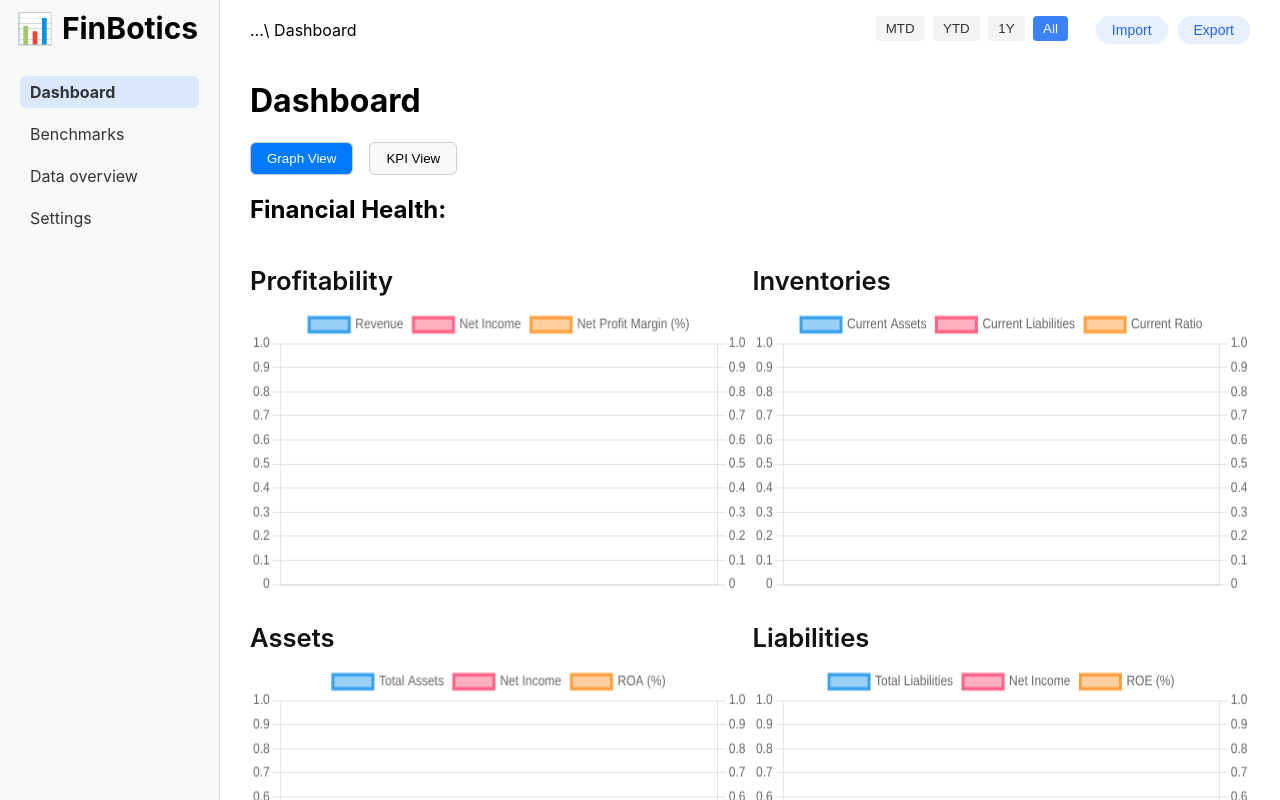
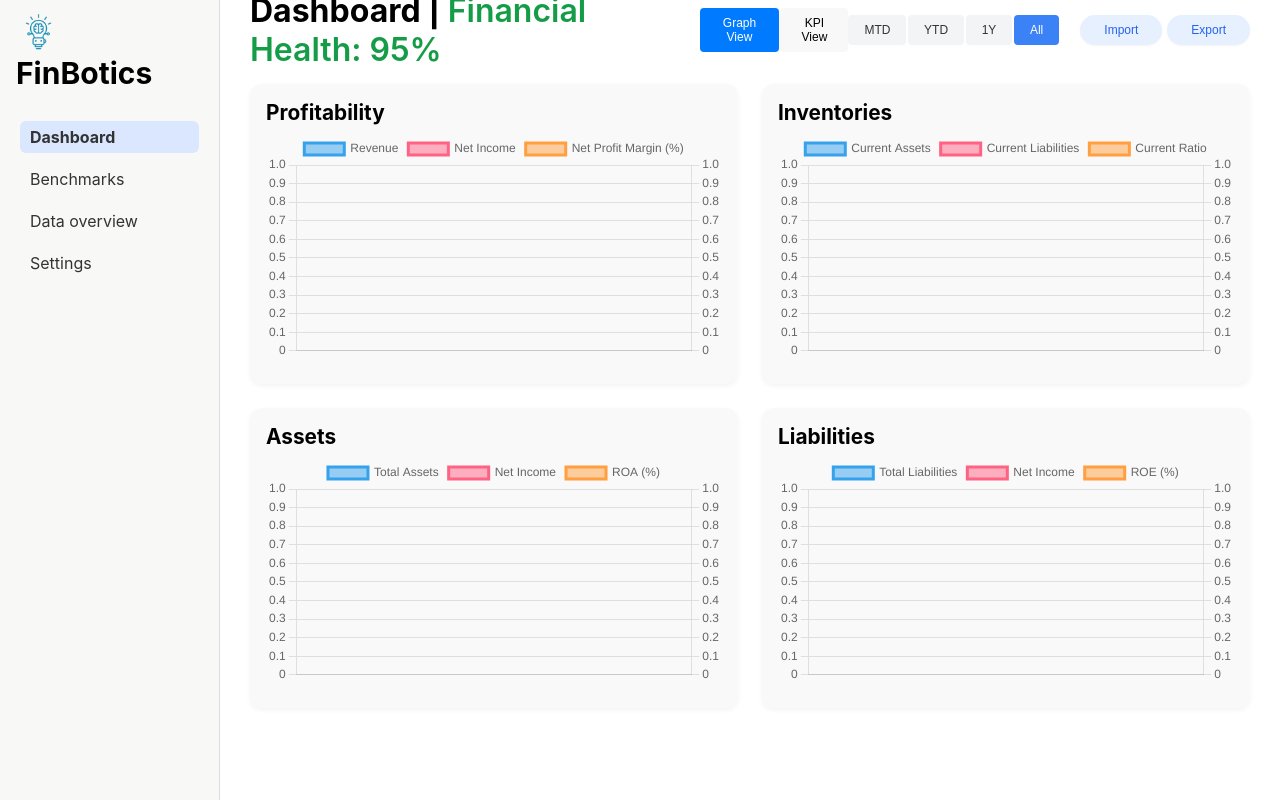
Before and after one commit to toman-svk/FinBotics, a website: page public/dashboard.html in a window 1280 px wide. Drawn offline with nearby package versions, Linux system fonts and the light colour scheme; no server answers.

Commit message:
improved ui design

```diff
--- a/public/dashboard.html
+++ b/public/dashboard.html
@@ -12,7 +12,10 @@
 
     <!-- 🔴 Sidebar -->
     <aside class="sidebar">
-      <div class="logo">📊 <strong>FinBotics</strong></div>
+      <div class="logo">
+        <img src="/assets/logo.png" alt="FinBotics Logo" style="height: 45px; vertical-align: middle; margin-right: 0px;">
+        <strong>FinBotics</strong>
+      </div>
       <ul class="nav">
         <li><a href="#" class="active">Dashboard</a>
         </li>
@@ -25,7 +28,14 @@
 
     <!-- 🟢 Topbar -->
     <header class="topbar">
-      <p>...\ Dashboard</p>
+      <h1>Dashboard | <span class="health-score">Financial Health: <span id="kpi-health">95%</span></span></h1>
+
+
+      <div class="view-toggle">
+        <button id="chartViewBtn" class="toggle-btn active">Graph View</button>
+        <button id="kpiViewBtn" class="toggle-btn">KPI View</button>
+      </div>
+
       <div class="action-buttons">
         <div class="period-toggle">
             <button class="period-btn" data-period="MTD">MTD</button>
@@ -40,73 +50,65 @@
 
     <!-- 🔵 Main Content -->
     <main class="main-content">
-        <h1>Dashboard</h1>
-
-        <div class="view-toggle">
-          <button id="chartViewBtn" class="toggle-btn active">Graph View</button>
-          <button id="kpiViewBtn" class="toggle-btn">KPI View</button>
-        </div>
 
 
 
-        <h2>Financial Health: <span id="kpi-health"></span></h2>
+        <div class="dashboard-grid">
 
-        <!-- KPI View Section (initially hidden) -->
-        <div id="kpi-view" style="display: none;">
-
-          <div class="kpi-grid">
-
-            <div class="kpi-card">
-              <h3>Profitability</h3>
+          <!-- Profitability block -->
+          <div class="dashboard-cell">
+            <h2 class="section-title">Profitability</h2>
+            <div class="graph-section" id="profitability-graph">
+              <canvas id="chart1"></canvas>
+            </div>
+            <div class="kpi-card" id="profitability-kpi">
               <p>Revenues: €<span id="kpi-revenue"></span></p>
               <p>Net Income: €<span id="kpi-net-income"></span></p>
               <p>Net Profit Margin: <span id="kpi-net-margin"></span>%</p>
             </div>
+          </div>
 
-            <div class="kpi-card">
-              <h3>Inventories</h3>
+          <!-- Inventories block -->
+          <div class="dashboard-cell">
+            <h2 class="section-title">Inventories</h2>
+            <div class="graph-section" id="inventories-graph">
+              <canvas id="chart2"></canvas>
+            </div>
+            <div class="kpi-card" id="inventories-kpi">
               <p>Current Assets: €<span id="kpi-current-assets"></span></p>
               <p>Current Liabilities: €<span id="kpi-current-liabilities"></span></p>
               <p>Current Ratio: <span id="kpi-current-ratio"></span></p>
             </div>
+          </div>
 
-            <div class="kpi-card">
-              <h3>Assets</h3>
+          <!-- Assets block -->
+          <div class="dashboard-cell">
+            <h2 class="section-title">Assets</h2>
+            <div class="graph-section" id="assets-graph">
+              <canvas id="chart3"></canvas>
+            </div>
+            <div class="kpi-card" id="assets-kpi">
               <p>Total Assets: €<span id="kpi-total-assets"></span></p>
               <p>ROA: <span id="kpi-roa"></span>%</p>
               <p>ROE: <span id="kpi-roe"></span>%</p>
             </div>
+          </div>
 
-            <div class="kpi-card">
-              <h3>Liabilities</h3>
+          <!-- Liabilities block -->
+          <div class="dashboard-cell">
+            <h2 class="section-title">Liabilities</h2>
+            <div class="graph-section" id="liabilities-graph">
+              <canvas id="chart4"></canvas>
+            </div>
+            <div class="kpi-card" id="liabilities-kpi">
               <p>Shareholders Equity: €<span id="kpi-equity"></span></p>
               <p>Total Liabilities: €<span id="kpi-liabilities"></span></p>
               <p>Debt to Equity: <span id="kpi-debt-equity"></span></p>
             </div>
           </div>
+
         </div>
 
-        <div id="chart-view" class="chart-grid">
-            <div class="chart-section">
-                <h2 class="chart-title">Profitability</h2>
-                <canvas id="chart1"></canvas>
-              </div>
-
-              <div class="chart-section">
-                <h2 class="chart-title">Inventories</h2>
-                <canvas id="chart2"></canvas>
-              </div>
-
-              <div class="chart-section">
-                <h2 class="chart-title">Assets</h2>
-                <canvas id="chart3"></canvas>
-              </div>
-
-              <div class="chart-section">
-                <h2 class="chart-title">Liabilities</h2>
-                <canvas id="chart4"></canvas>
-              </div>
-        </div>
     </main>
 
   </div>
--- a/public/js/dashboard.js
+++ b/public/js/dashboard.js
@@ -6,31 +6,47 @@ let chartInstances = [];
 function renderKPIView(data) {
   if (data.length === 0) return;
 
-  const latest = data[data.length - 1]; // Use most recent data point
   const euro = n => parseFloat(n).toLocaleString('en-CH');
+  const sum = (arr, fn) => arr.reduce((acc, cur) => acc + fn(cur), 0);
+  const avg = (arr, fn) => arr.length ? sum(arr, fn) / arr.length : 0;
 
-  document.getElementById("kpi-current-assets").textContent = euro(latest.current_assets);
-  document.getElementById("kpi-current-liabilities").textContent = euro(latest.current_liabilities);
-  document.getElementById("kpi-current-ratio").textContent = latest.current_ratio.toFixed(2);
+  // Averages across period
+  const avgRevenue = avg(data, d => d.revenue);
+  const avgNetIncome = avg(data, d => d.net_income);
+  const avgNetMargin = avg(data, d => d.net_profit_margin) * 100;
 
-  document.getElementById("kpi-revenue").textContent = euro(latest.revenue);
-  document.getElementById("kpi-net-income").textContent = euro(latest.net_income);
-  document.getElementById("kpi-net-margin").textContent = (latest.net_profit_margin * 100).toFixed(1);
+  const avgCurrentAssets = avg(data, d => d.current_assets);
+  const avgCurrentLiabilities = avg(data, d => d.current_liabilities);
+  const avgCurrentRatio = avg(data, d => d.current_ratio);
 
-  document.getElementById("kpi-equity").textContent = euro(latest.shareholders_equity || latest.total_assets - latest.total_liabilities);
-  document.getElementById("kpi-liabilities").textContent = euro(latest.total_liabilities);
-  const debtEquity = latest.total_liabilities / (latest.shareholders_equity || (latest.total_assets - latest.total_liabilities));
-  document.getElementById("kpi-debt-equity").textContent = debtEquity.toFixed(2);
+  const avgTotalAssets = avg(data, d => d.total_assets);
+  const avgROA = avg(data, d => d.roa) * 100;
+  const avgROE = avg(data, d => d.roe) * 100;
 
-  document.getElementById("kpi-total-assets").textContent = euro(latest.total_assets);
-  document.getElementById("kpi-roa").textContent = (latest.roa * 100).toFixed(1);
-  document.getElementById("kpi-roe").textContent = (latest.roe * 100).toFixed(1);
+  const avgEquity = avg(data, d => d.shareholders_equity || (d.total_assets - d.total_liabilities));
+  const avgLiabilities = avg(data, d => d.total_liabilities);
+  const avgDebtToEquity = avgEquity !== 0 ? avgLiabilities / avgEquity : 0;
 
-  // Fake financial health for demo (can be improved)
-  // const healthScore = Math.min(100, Math.round((latest.current_ratio + latest.roa * 100 + latest.roe * 100) / 3));
-  const healthScore = 95
-  document.getElementById("kpi-health").textContent = `${healthScore}%`;
+  // DOM Updates
+  document.getElementById("kpi-revenue").textContent = euro(avgRevenue);
+  document.getElementById("kpi-net-income").textContent = euro(avgNetIncome);
+  document.getElementById("kpi-net-margin").textContent = avgNetMargin.toFixed(1);
+
+  document.getElementById("kpi-current-assets").textContent = euro(avgCurrentAssets);
+  document.getElementById("kpi-current-liabilities").textContent = euro(avgCurrentLiabilities);
+  document.getElementById("kpi-current-ratio").textContent = avgCurrentRatio.toFixed(2);
+
+  document.getElementById("kpi-total-assets").textContent = euro(avgTotalAssets);
+  document.getElementById("kpi-roa").textContent = avgROA.toFixed(1);
+  document.getElementById("kpi-roe").textContent = avgROE.toFixed(1);
+
+  document.getElementById("kpi-shareholders-equity").textContent = euro(avgEquity);
+  document.getElementById("kpi-total-liabilities").textContent = euro(avgLiabilities);
+  document.getElementById("kpi-debt-to-equity").textContent = avgDebtToEquity.toFixed(2);
+
+
 }
+
 
 
 // Fetch data from backend
@@ -75,18 +91,14 @@ function filterData(data, period) {
 }
 
 // Render all 4 charts
-async function renderCharts() {
+async function renderCharts(data) {
 
     chartInstances.forEach(chart => chart.destroy());
     chartInstances = [];
 
-    const data = filterData(allData, selectedPeriod);
-    renderKPIView(data); // 🔹 Update KPI view on every change
-
     // Sort data chronologically
     data.sort((a, b) => new Date(a.period.year, getMonthIndex(a.period.month)) - new Date(b.period.year, getMonthIndex(b.period.month)));
 
-    // old const labels = data.map(item => `${item.period.month} ${item.period.year}`);
     const labels = data.map(item => {
         const monthAbbr = item.period.month.slice(0, 3); // "Jan", "Feb", ...
         const yearShort = item.period.year.toString().slice(-2); // "23"
@@ -106,8 +118,6 @@ async function renderCharts() {
 
     const totalLiabilities = data.map(item => item.total_liabilities);
     const roe = data.map(item => item.roe * 100);
-
-
 
     const configs = [
         {
@@ -210,25 +220,26 @@ async function renderCharts() {
 
 }
 
-// Add this for view switching
 function setupViewToggle() {
-  const chartBtn = document.getElementById("chartViewBtn");
-  const kpiBtn = document.getElementById("kpiViewBtn");
+  const chartViewBtn = document.getElementById("chartViewBtn");
+  const kpiViewBtn = document.getElementById("kpiViewBtn");
+  const dashboard = document.querySelector(".dashboard-grid");
 
-  chartBtn.addEventListener("click", () => {
-    chartBtn.classList.add("active");
-    kpiBtn.classList.remove("active");
-    document.getElementById("chart-view").style.display = "grid";
-    document.getElementById("kpi-view").style.display = "none";
+  chartViewBtn.addEventListener("click", () => {
+    dashboard.classList.add("show-graph");
+    dashboard.classList.remove("show-kpi");
+    chartViewBtn.classList.add("active");
+    kpiViewBtn.classList.remove("active");
   });
 
-  kpiBtn.addEventListener("click", () => {
-    kpiBtn.classList.add("active");
-    chartBtn.classList.remove("active");
-    document.getElementById("chart-view").style.display = "none";
-    document.getElementById("kpi-view").style.display = "block";
+  kpiViewBtn.addEventListener("click", () => {
+    dashboard.classList.add("show-kpi");
+    dashboard.classList.remove("show-graph");
+    kpiViewBtn.classList.add("active");
+    chartViewBtn.classList.remove("active");
   });
 }
+
 
 
 // Setup the period filter buttons
@@ -240,9 +251,19 @@ function setupPeriodButtons() {
       buttons.forEach(b => b.classList.remove('active'));
       btn.classList.add('active');
       selectedPeriod = btn.dataset.period;
-      renderCharts();
+      renderAllData();
     });
   });
+}
+
+
+function renderAllData() {
+  const data = filterData(allData, selectedPeriod);
+  renderCharts(data);
+  renderKPIView(data);
+
+
+
 }
 
 // Init on page load
@@ -250,5 +271,7 @@ window.addEventListener('DOMContentLoaded', async () => {
   await fetchFinancialData();
   setupPeriodButtons();
   setupViewToggle();
-  renderCharts();
+  document.querySelector('.dashboard-grid').classList.add('show-graph');
+  document.getElementById("kpi-health").textContent = "95%";
+  renderAllData();
 });
--- a/public/style.css
+++ b/public/style.css
@@ -96,24 +96,76 @@ body {
   justify-content: space-between;
 }
 
+/* action buttons = import export */
+
 .action-buttons {
   display: flex;
-  gap: 10px;
+  gap: 5px;
 }
 
 .action-btn {
-  padding: 6px 16px;
+  padding: 0.5rem 1.5rem;
   border: none;
   background-color: #e6f0ff;
   color: #2563eb;
   border-radius: 20px;
-  font-size: 14px;
+  font-size: 12px;
   cursor: pointer;
   transition: background-color 0.2s ease;
   box-shadow: 0 1px 2px rgba(0,0,0,0.05);
 }
 
 .action-btn:hover {
+  background-color: #d0e4ff;
+}
+
+/* top bar toggles for period filtering */
+
+.period-toggle {
+  display: inline-flex;
+  margin-right: 1rem;
+  gap: 0.1rem;
+}
+
+.period-btn {
+  background-color: #f3f4f6;
+  border: none;
+  padding: 0.5rem 1rem;
+  border-radius: 4px;
+  cursor: pointer;
+  font-size: 12px;
+  color: #333;
+
+}
+
+.period-btn:hover {
+  background-color: #d0e4ff;
+}
+
+.period-btn.active {
+  background-color: #3b82f6;
+  color: white;
+}
+
+/* KPI View styling */
+.view-toggle {
+  display: flex;
+  gap: 0.1rem;
+}
+.toggle-btn {
+  padding: 0.5rem 1rem;
+  font-size: 12px;
+  border: none;
+  background: #f8f8f8;
+  cursor: pointer;
+  border-radius: 4px;
+}
+.toggle-btn.active {
+  background: #007bff;
+  color: white;
+}
+
+.toggle-btn:hover {
   background-color: #d0e4ff;
 }
 
@@ -277,32 +329,8 @@ table tr:last-child td:last-child {
 }
 
 
-/* top bar toggles for period filtering */
 
-.period-toggle {
-  display: inline-block;
-  margin-right: 1rem;
-}
 
-.period-btn {
-  background-color: #f3f4f6;
-  border: none;
-  padding: 5px 10px;
-  margin: 0 2px;
-  border-radius: 4px;
-  cursor: pointer;
-  font-weight: 500;
-  color: #333;
-}
-
-.period-btn:hover {
-  background-color: #e2e8f0;
-}
-
-.period-btn.active {
-  background-color: #3b82f6;
-  color: white;
-}
 
 
 /* Mobile layout */
@@ -366,47 +394,50 @@ table tr:last-child td:last-child {
   }
 }
 
-/* KPI View styling */
-.view-toggle {
-  display: flex;
-  gap: 1rem;
-  margin-bottom: 1rem;
-}
-.toggle-btn {
-  padding: 0.5rem 1rem;
-  border: 1px solid #ccc;
-  background: #f8f8f8;
-  cursor: pointer;
-  border-radius: 6px;
-}
-.toggle-btn.active {
-  background: #007bff;
-  color: white;
+
+
+.dashboard-grid {
+  display: grid;
+  grid-template-columns: repeat(2, 1fr);
+  gap: 1.5rem;
+  margin-top: 1.5rem;
 }
 
-#kpi-view {
-  display: none;
-  gap: 1rem;
+.dashboard-cell {
+  background-color: #f9f9f9;       /* light grey background */
+  border-radius: 12px;             /* rounded corners */
+  padding: 1rem;
+  box-shadow: 0 2px 5px rgba(0, 0, 0, 0.05);
+  display: flex;
+  flex-direction: column;
+  justify-content: flex-start;
+  min-height: 300px; /* Ensure consistent height */ /* soft shadow */
 }
 
-.kpi-grid {
-  display: grid;
-  grid-template-columns: repeat(2, 1fr); /* 2 columns */
-  gap: 1.5rem;
-  margin-top: 1rem;
+
+.section-title {
+  margin: 0;
+  font-size: 1.3rem;
+  font-weight: bold;
+  padding-bottom: 0.5rem;
 }
 
+.graph-section,
 .kpi-card {
-  background: #f7f7f7;
-  padding: 1.25rem;
-  border-radius: 12px;
-  box-shadow: 0 2px 5px rgba(0,0,0,0.05);
+  display: none;
 }
 
-.kpi-card h3 {
-  margin-top: 0;
+/* Show/hide controlled by JS */
+.show-graph .graph-section {
+  display: block;
 }
 
-.kpi-card p {
-  margin: 0.3rem 0;
+.show-kpi .kpi-card {
+  display: block;
 }
+
+
+.health-score {
+  color: #159c46;
+  font-weight: 600;
+}
```
Also changed, not shown: index.html (+4 -1 lines), public/assets/logo.png (added).
